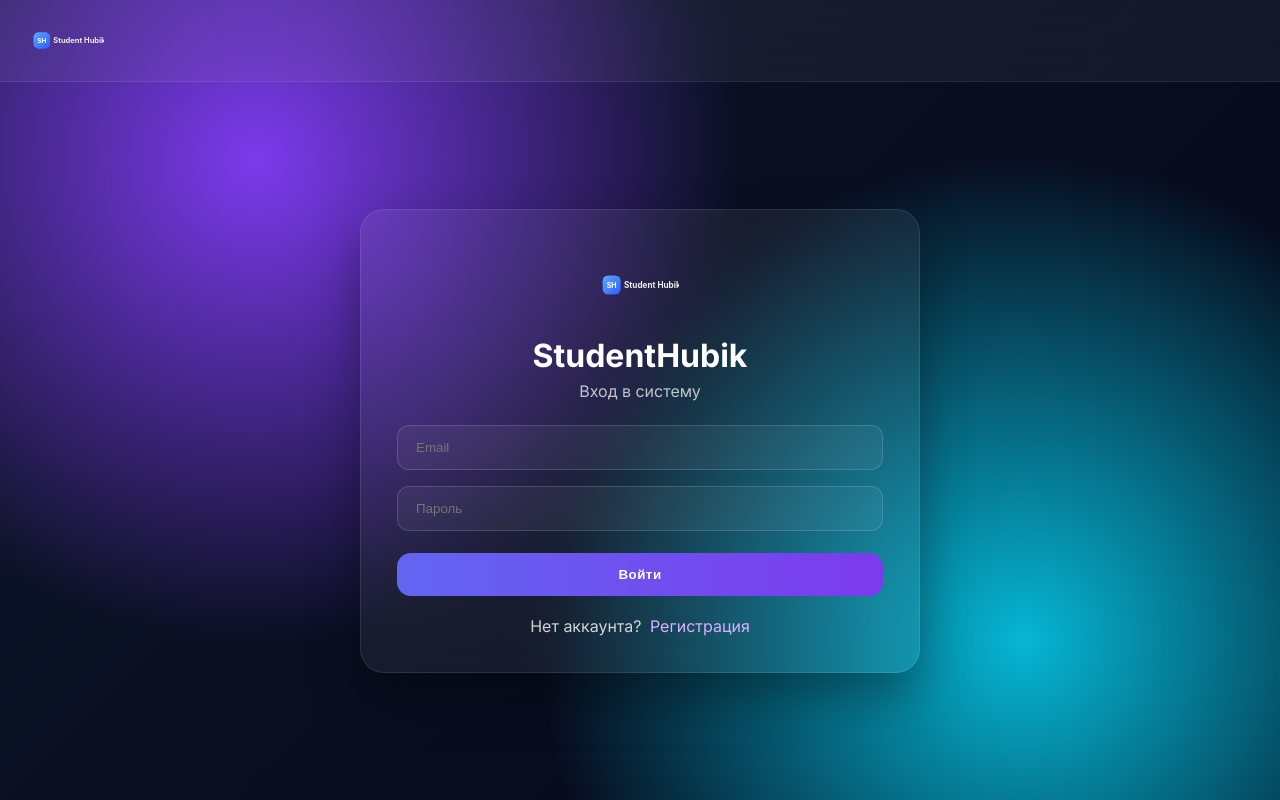
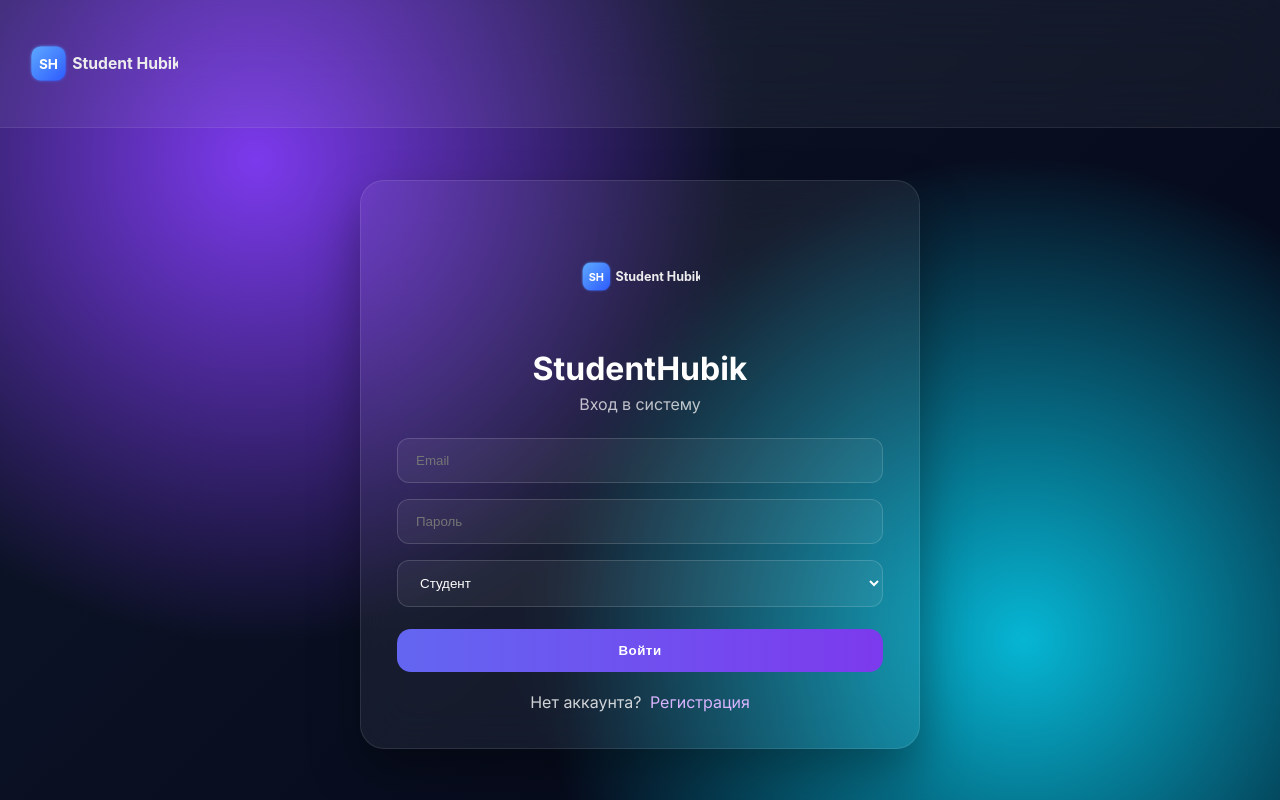
Before and after one commit to qflove-yvl/StudentHubik, a Flask app: page /login in a window 1280 px wide. Run offline with Flask 3, Linux system fonts and the light colour scheme; data comes from the database, SQL or seed files in the repository.

Commit message:
Fix login role errors and enlarge branding logos

```diff
--- a/app.py
+++ b/app.py
@@ -168,14 +168,17 @@ def login():
     if request.method == 'POST':
         email = request.form.get('email', '').strip().lower()
         password = request.form.get('password', '')
-        selected_role = request.form.get('role', role)
+        selected_role = request.form.get('role')
 
         user = User.query.filter_by(email=email).first()
 
         if user and check_password_hash(user.password, password):
+            if selected_role not in {'student', 'teacher'}:
+                selected_role = user.role
+
             if user.role != selected_role:
                 flash('Вы пытаетесь войти не в ту роль')
-                return redirect(url_for('login', role=selected_role))
+                return redirect(url_for('login', role=user.role))
 
             login_user(user)
 
--- a/static/style.css
+++ b/static/style.css
@@ -17,7 +17,7 @@ body {
 
 .app-container {
     display: flex;
-    min-height: calc(100vh - 82px);
+    min-height: calc(100vh - 128px);
 }
 
 .sidebar {
@@ -148,14 +148,14 @@ body {
 }
 
 .topbar {
-    height: 82px;
+    height: 128px;
     backdrop-filter: blur(30px);
     background: rgba(255,255,255,0.05);
     border-bottom: 1px solid rgba(255,255,255,0.08);
     display: flex;
     justify-content: space-between;
     align-items: center;
-    padding: 0 32px;
+    padding: 0 28px;
     position: sticky;
     top: 0;
     z-index: 100;
@@ -169,8 +169,8 @@ body {
 }
 
 .top-logo {
-    width: 72px;
-    height: 72px;
+    width: 150px;
+    height: 150px;
     object-fit: contain;
 }
 
@@ -230,8 +230,8 @@ body {
 }
 
 .auth-logo {
-    width: 78px;
-    height: 78px;
+    width: 120px;
+    height: 120px;
     object-fit: contain;
 }
 
@@ -340,8 +340,8 @@ body {
 }
 
 .mini-role-logo {
-    width: 96px;
-    height: 96px;
+    width: 132px;
+    height: 132px;
     object-fit: contain;
 }
 
--- a/templates/login.html
+++ b/templates/login.html
@@ -13,7 +13,10 @@
         <form method="POST">
             <input type="email" name="email" class="input-field" placeholder="Email" required>
             <input type="password" name="password" class="input-field" placeholder="Пароль" required>
-            <input type="hidden" name="role" value="{{ role }}">
+            <select name="role" class="input-field" required>
+                <option value="student" {% if role == 'student' %}selected{% endif %}>Студент</option>
+                <option value="teacher" {% if role == 'teacher' %}selected{% endif %}>Преподаватель</option>
+            </select>
             <button type="submit" class="btn auth-btn">Войти</button>
         </form>
 
```
